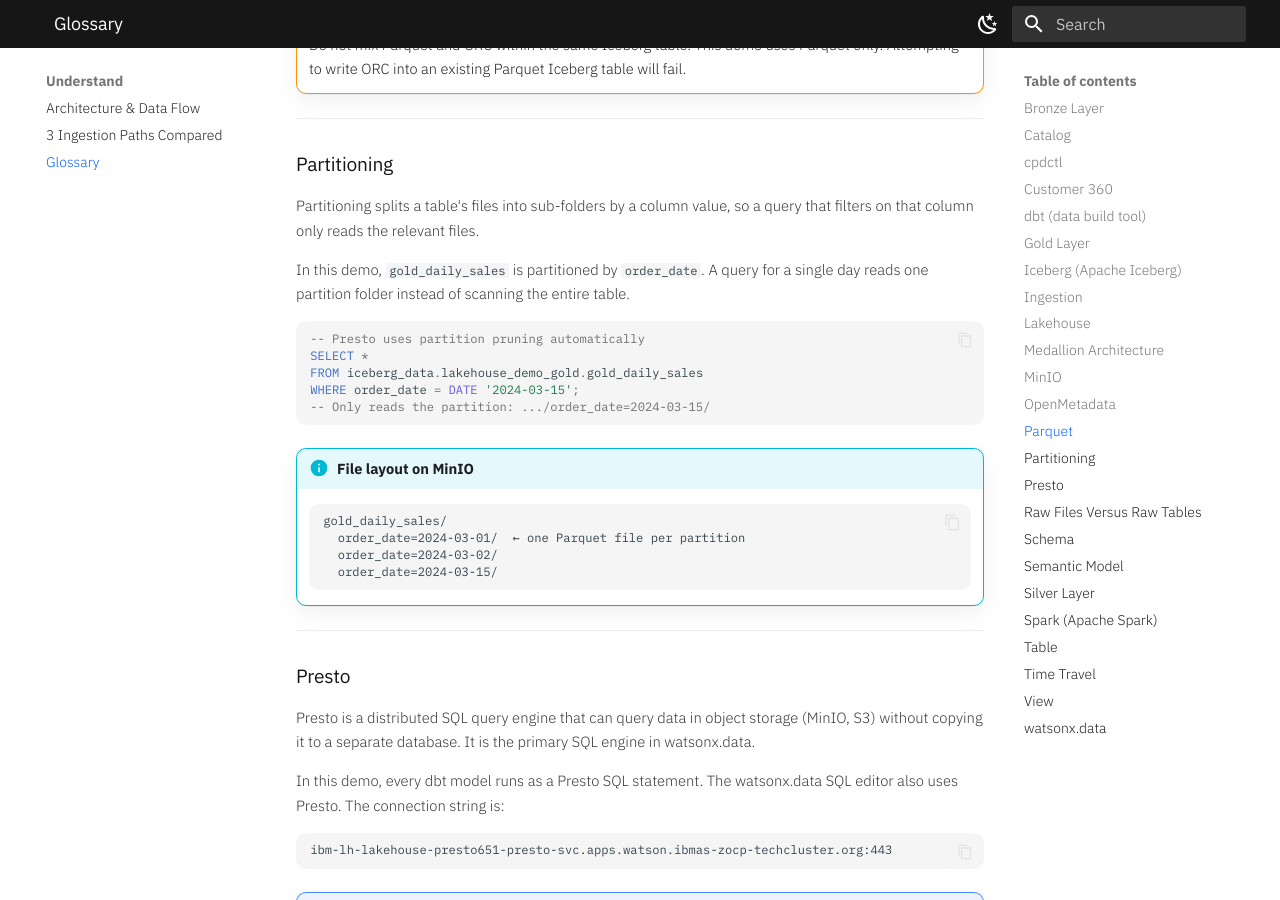
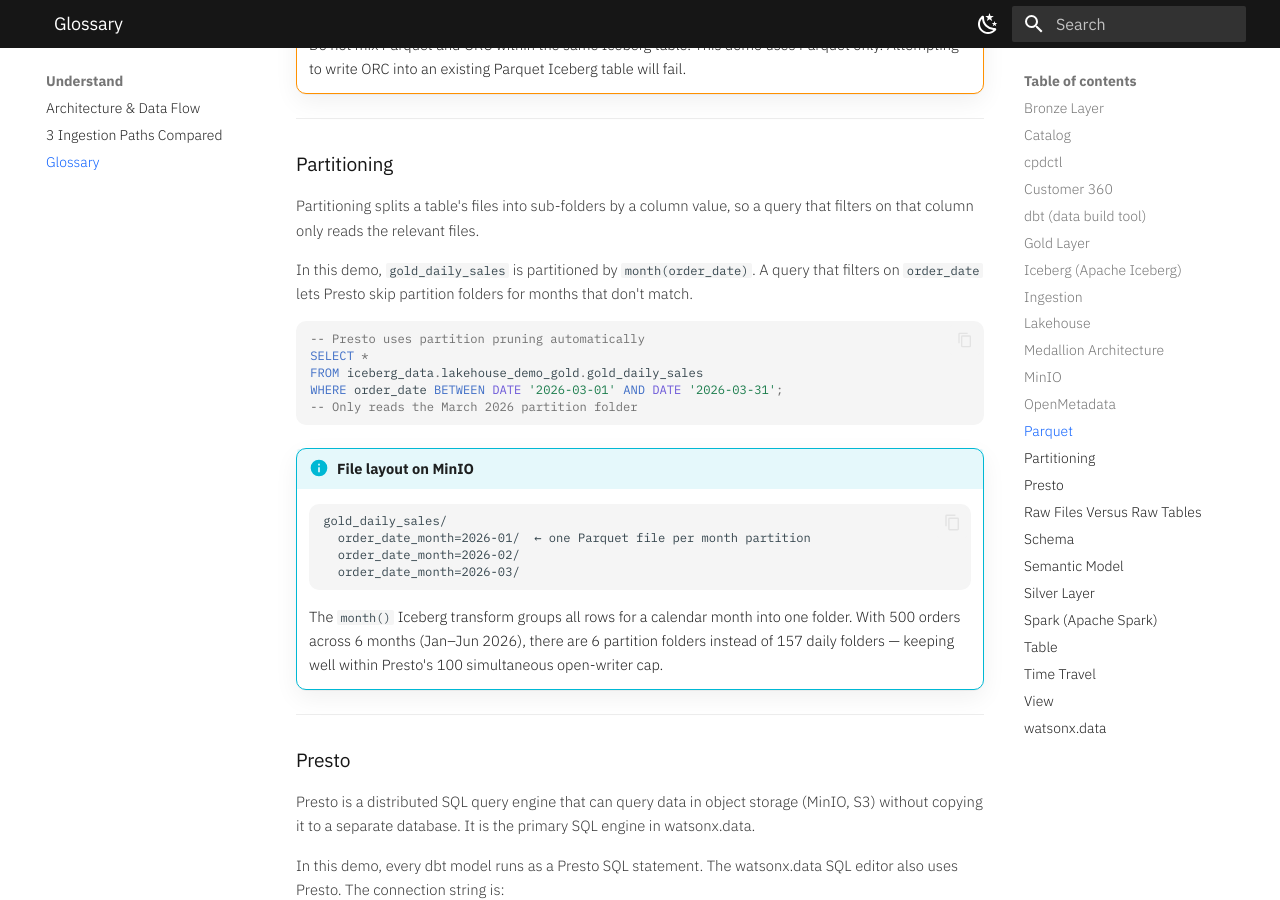
Before and after one commit to aseelert/ibmas-watsonxdata-dbt, an MkDocs documentation site: the page built from docs/glossary.md, in a window 1280 px wide and 900 px high, scrolled down 6618 px. Built offline with MkDocs 1.6.1 and Material for MkDocs 9.7.7, drawn with Linux system fonts in a browser that asks for light colours; some of the changed text lies outside the part shown.

Commit message:
fix: correct $partitions column and partition path examples in sql file and glossary
watsonxdata_sql_demo.sql:
- $partitions query: SELECT * ORDER BY order_date → explicit columns ORDER BY order_date_month

glossary.md:
- MinIO path example: order_date=2024-03-15 → order_date_month=2026-03 (month transform, 2026 data)
- Partitioning section: update SQL example and file layout to reflect month() transform
  and 2026 demo dates; add note about 100 open-writer cap motivation

Co-Authored-By: Claude Sonnet 4.6 <noreply@anthropic.com>

````diff
--- a/docs/glossary.md
+++ b/docs/glossary.md
@@ -183,7 +183,7 @@ In this demo, MinIO holds the raw CSV seed files and the Parquet data files that
 
 ```bash
 # Example MinIO bucket path for an Iceberg data file
-s3a://iceberg-bucket/lakehouse_demo_gold/gold_daily_sales/order_date=2024-03-15/data-00000.parquet
+s3a://iceberg-bucket/lakehouse_demo_gold/gold_daily_sales/order_date_month=2026-03/data-00000.parquet
 ```
 
 !!! info
@@ -229,23 +229,27 @@ models:
 
 Partitioning splits a table's files into sub-folders by a column value, so a query that filters on that column only reads the relevant files.
 
-In this demo, `gold_daily_sales` is partitioned by `order_date`. A query for a single day reads one partition folder instead of scanning the entire table.
+In this demo, `gold_daily_sales` is partitioned by `month(order_date)`. A query that filters on `order_date` lets Presto skip partition folders for months that don't match.
 
 ```sql
 -- Presto uses partition pruning automatically
 SELECT *
 FROM iceberg_data.lakehouse_demo_gold.gold_daily_sales
-WHERE order_date = DATE '2024-03-15';
--- Only reads the partition: .../order_date=2024-03-15/
+WHERE order_date BETWEEN DATE '2026-03-01' AND DATE '2026-03-31';
+-- Only reads the March 2026 partition folder
 ```
 
 !!! info "File layout on MinIO"
     ```text
     gold_daily_sales/
-      order_date=2024-03-01/  ← one Parquet file per partition
-      order_date=2024-03-02/
-      order_date=2024-03-15/
+      order_date_month=2026-01/  ← one Parquet file per month partition
+      order_date_month=2026-02/
+      order_date_month=2026-03/
     ```
+
+    The `month()` Iceberg transform groups all rows for a calendar month into one folder.
+    With 500 orders across 6 months (Jan–Jun 2026), there are 6 partition folders instead
+    of 157 daily folders — keeping well within Presto's 100 simultaneous open-writer cap.
 
 ---
 
````
Also changed, not shown: 1 other file.
